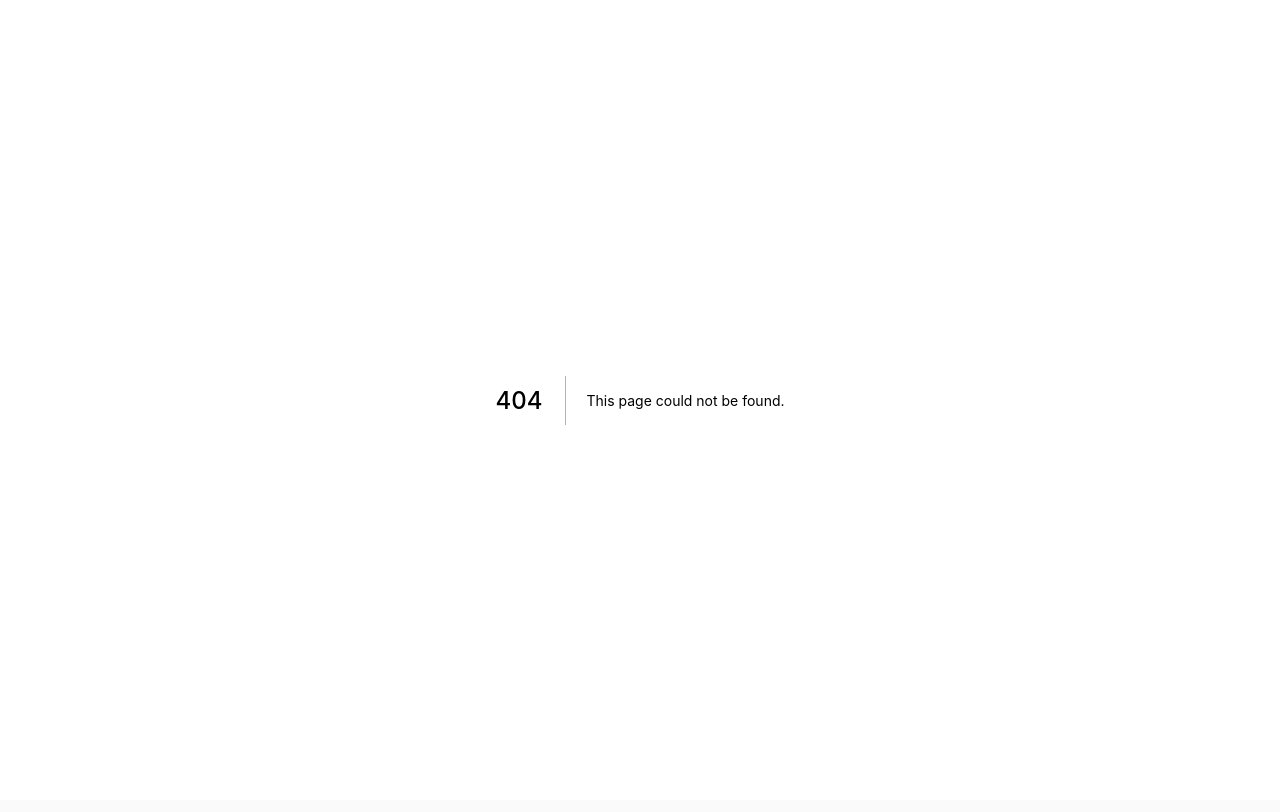
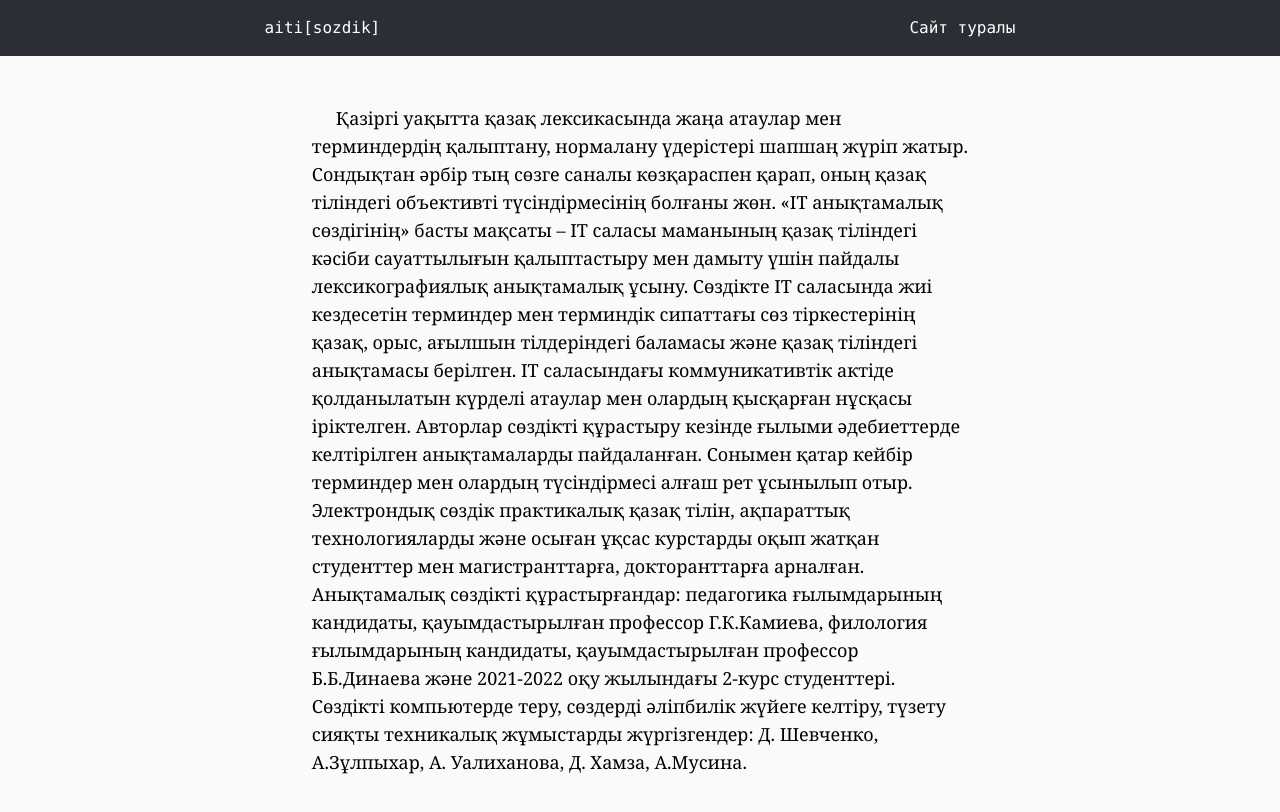
Before and after one commit to amazzat/kitd, a Next.js app: page /about in a window 1280 px wide. Before the commit this address had no page. Shown: the top 812 px of the page. Built offline with nearby package versions, Linux system fonts and the light colour scheme.

Commit message:
feat: refactored code to new data

```diff
--- a/src/components/Dictionary/index.tsx
+++ b/src/components/Dictionary/index.tsx
@@ -9,24 +9,16 @@ const Dictionary: FC<Props> = ({ wordList }) => {
   return (
     <ol className="text-[#2B2F35] sm:space-y-9 space-y-5">
       {wordList?.map((word, index, array) => (
-        <li key={word.id} className="space-y-5 sm:space-y-9">
+        <li key={word.id} className="space-y-2 sm:space-y-4">
           <div className="text-lg font-medium lowercase sm:text-2xl">
-            {word.title_eng}/{word.title_rus}/{word.title_kaz}
+            {word.title_eng && `${word.title_eng} / `}
+            {word.title_ru && `${word.title_ru} / `}
+            {word.title_kz && `${word.title_kz}`}
           </div>
-          <ol className="space-y-3 text-xs sm:space-y-6 sm:text-base ">
-            <li>
-              <span className="mr-1 font-semibold sm:mr-2">🇺🇸 English:</span>
-              {word.def_eng}
-            </li>
-            <li>
-              <span className="mr-1 font-semibold sm:mr-2">🇷🇺 Русский:</span>
-              {word.def_rus}
-            </li>
-            <li>
-              <span className="mr-1 font-semibold sm:mr-2">🇰🇿 Қазақша:</span>
-              {word.def_kaz}
-            </li>
-          </ol>
+          <div className="text-base sm:text-lg">
+            <span className="mr-1 font-semibold sm:mr-2">🇰🇿 Қазақша:</span>
+            {word.def_kz}
+          </div>
           {index < array.length - 1 && (
             <hr className="border-[#E9EDF2] rounded-sm" />
           )}
--- a/src/components/Header/index.tsx
+++ b/src/components/Header/index.tsx
@@ -8,9 +8,9 @@ const Header = () => {
           aiti[sozdik]
         </a>
       </Link>
-      <Link href="https://github.com/amazzat" passHref>
-        <a href="replaced" aria-label="Creator's github account">
-          <span className="hidden sm:inline">created by Azamat Zulpykhar</span>
+      <Link href="/about" passHref>
+        <a href="replaced" aria-label="about">
+          <span className="hidden sm:inline">Сайт туралы</span>
           <span className="inline sm:hidden">
             <svg
               className="w-6 h-6"
--- a/src/components/Search/index.tsx
+++ b/src/components/Search/index.tsx
@@ -28,7 +28,7 @@ const Search: FC<Props> = ({ onQueryChange, onQuerySubmit, defaultQuery }) => {
   return (
     <div>
       <label htmlFor="search" className="sr-only">
-        Search
+        Іздеу
       </label>
       <form className="flex" onSubmit={handleQuerySubmit}>
         <input
@@ -48,7 +48,7 @@ const Search: FC<Props> = ({ onQueryChange, onQuerySubmit, defaultQuery }) => {
           type="submit"
           className="sm:px-12 disabled:cursor-not-allowed disabled:opacity-80  px-6 sm:py-3 py-2 bg-[#2B2F35] rounded-r text-white hover:opacity-95 transition-opacity duration-75"
         >
-          <span className="hidden sm:inline">Search</span>
+          <span className="hidden sm:inline">Іздеу</span>
           <span className="sm:hidden">
             <svg
               className="w-6 h-6"
--- a/src/components/SearchableWordList/index.tsx
+++ b/src/components/SearchableWordList/index.tsx
@@ -50,11 +50,10 @@ const SearchableWordList: FC<Props> = ({ wordList, searchList }) => {
             {
               id: "nothing",
               title_eng: "nothing",
-              title_rus: "ничего",
-              title_kaz: "ештеңе",
-              def_eng: "not anything; no single thing",
-              def_rus: "пустота; вообще ничего",
-              def_kaz: "ештеңе емес; жалғыз нәрсе де жоқ",
+              title_ru: "ничего",
+              title_kz: "ештеңе",
+              def_kz: "ештеңе емес; жалғыз нәрсе де жоқ",
+              link: "",
             },
           ]}
         />
--- a/src/pages/_app.tsx
+++ b/src/pages/_app.tsx
@@ -1,8 +1,14 @@
+import { Header } from "components";
 import type { AppProps } from "next/app";
 import "styles/globals.css";
 
 const App = ({ Component, pageProps }: AppProps) => {
-  return <Component {...pageProps} />;
+  return (
+    <div className="min-h-screen">
+      <Header />
+      <Component {...pageProps} />;
+    </div>
+  );
 };
 
 export default App;
--- a/src/pages/_document.tsx
+++ b/src/pages/_document.tsx
@@ -16,6 +16,11 @@ class MyDocument extends Document {
     return (
       <Html lang="en">
         <Head>
+          <meta
+            property="og:title"
+            content="Kazakh IT Dictionary"
+            key="title"
+          />
           <meta name="title" content="Kazakh IT Dictionary" />
           <meta
             name="google-site-verification"
--- /dev/null
+++ b/src/pages/about.tsx
@@ -0,0 +1,38 @@
+import { NextPage } from "next";
+import Head from "next/head";
+
+const About: NextPage = () => {
+  return (
+    <div>
+      <Head>
+        <title>About</title>
+      </Head>
+      <main className="max-w-[70ch] h-full m-auto font-serif text-base px-6 py-12 sm:text-lg first-letter:pl-6">
+        Қазіргі уақытта қазақ лексикасында жаңа атаулар мен терминдердің
+        қалыптану, нормалану үдерістері шапшаң жүріп жатыр. Сондықтан әрбір тың
+        сөзге саналы көзқараспен қарап, оның қазақ тіліндегі объективті
+        түсіндірмесінің болғаны жөн. «ІТ анықтамалық сөздігінің» басты мақсаты –
+        ІТ саласы маманының қазақ тіліндегі кәсіби сауаттылығын қалыптастыру мен
+        дамыту үшін пайдалы лексикографиялық анықтамалық ұсыну. Сөздікте ІТ
+        саласында жиі кездесетін терминдер мен терминдік сипаттағы сөз
+        тіркестерінің қазақ, орыс, ағылшын тілдеріндегі баламасы және қазақ
+        тіліндегі анықтамасы берілген. ІТ саласындағы коммуникативтік актіде
+        қолданылатын күрделі атаулар мен олардың қысқарған нұсқасы іріктелген.
+        Авторлар сөздікті құрастыру кезінде ғылыми әдебиеттерде келтірілген
+        анықтамаларды пайдаланған. Сонымен қатар кейбір терминдер мен олардың
+        түсіндірмесі алғаш рет ұсынылып отыр. Электрондық сөздік практикалық
+        қазақ тілін, ақпараттық технологияларды және осыған ұқсас курстарды оқып
+        жатқан студенттер мен магистранттарға, докторанттарға арналған.
+        Анықтамалық сөздікті құрастырғандар: педагогика ғылымдарының кандидаты,
+        қауымдастырылған профессор Г.К.Камиева, филология ғылымдарының
+        кандидаты, қауымдастырылған профессор Б.Б.Динаева және 2021-2022 оқу
+        жылындағы 2-курс студенттері. Сөздікті компьютерде теру, сөздерді
+        әліпбилік жүйеге келтіру, түзету сияқты техникалық жұмыстарды
+        жүргізгендер: Д. Шевченко, А.Зұлпыхар, А. Уалиханова, Д. Хамза,
+        А.Мусина.
+      </main>
+    </div>
+  );
+};
+
+export default About;
--- a/src/pages/api/dictionary.ts
+++ b/src/pages/api/dictionary.ts
@@ -5,7 +5,7 @@ const dictionaryHandler = async (
   request: NextApiRequest,
   response: NextApiResponse
 ) => {
-  const { data } = await supabase.from("dictionary").select();
+  const { data } = await supabase.from("sozdik").select();
   response.json(JSON.stringify(data));
   response.end();
 };
--- a/src/pages/index.tsx
+++ b/src/pages/index.tsx
@@ -4,7 +4,7 @@ import Link from "next/link";
 import Head from "next/head";
 import Fuse from "fuse.js";
 import { api } from "utils/api";
-import { Header, Search, SearchableWordList } from "components";
+import { Search, SearchableWordList } from "components";
 import { SearchResults, Word, WordList } from "types";
 
 type Props = {
@@ -35,58 +35,50 @@ const Home: NextPage<Props> = ({ wordList }) => {
       fuseRef.current = new Fuse(wordList, {
         keys: [
           { name: "title_eng", weight: 2 },
-          { name: "title_rus", weight: 2 },
-          { name: "title_kaz", weight: 2 },
-          { name: "def_eng", weight: 1 },
-          { name: "def_rus", weight: 1 },
-          { name: "def_kaz", weight: 1 },
+          { name: "title_ru", weight: 2 },
+          { name: "title_kz", weight: 2 },
+          { name: "def_kz", weight: 2 },
         ],
       });
     }
   }, [wordList]);
 
   return (
-    <div className="min-h-screen">
+    <div>
       <Head>
         <title>Kazakh IT Dictionary</title>
-        <meta property="og:title" content="Kazakh IT Dictionary" key="title" />
       </Head>
-      <Header />
       <main className="max-w-5xl p-6 mx-auto my-18 sm:my-36">
         <h1 className="mb-1 text-xl font-bold sm:mb-2 sm:text-4xl">
-          Definitions of Information Technology terms
+          Ақпараттық технологиялар саласындағы терминдердің анықтамалары
         </h1>
         <p className="text-md sm:text-2xl text-[#3B4149] mb-8 sm:mb-10">
-          in English, Russian and Kazakh languages
+          Ағылшын, орыс және қазақ тілдерінде
         </p>
         <div className="mb-2 sm:mb-4">
           <Search onQueryChange={onQueryChange} />
         </div>
         <small className="text-sm sm:text-md">
           <span className="mr-2">Try:</span>
-          <Link href="/?search=api" passHref>
+          <Link href="#search" passHref>
             <a href="replaced" aria-label="Try word API" className="underline">
               API
             </a>
           </Link>
           {" , "}
-          <Link href="/?search=kubernetes" passHref>
+          <Link href="#search" passHref>
             <a
               href="replaced"
-              aria-label="Try word Kubernetes"
+              aria-label="Try word virus"
               className="underline"
             >
-              Kubernetes
+              Virus
             </a>
           </Link>
           {" , "}
-          <Link href="/?search=import" passHref>
-            <a
-              href="replaced"
-              aria-label="Try word Import"
-              className="underline"
-            >
-              Import
+          <Link href="#search" passHref>
+            <a href="replaced" aria-label="Try word IP" className="underline">
+              IP
             </a>
           </Link>
         </small>
@@ -108,7 +100,6 @@ export const getStaticProps: GetStaticProps<Props> = async () => {
   } finally {
     return {
       props: { wordList, message },
-      revalidate: 60 * 10, // revalidate every 10 minutes
     };
   }
 };
```
Also changed, not shown: src/types/index.ts (+4 -5 lines).
